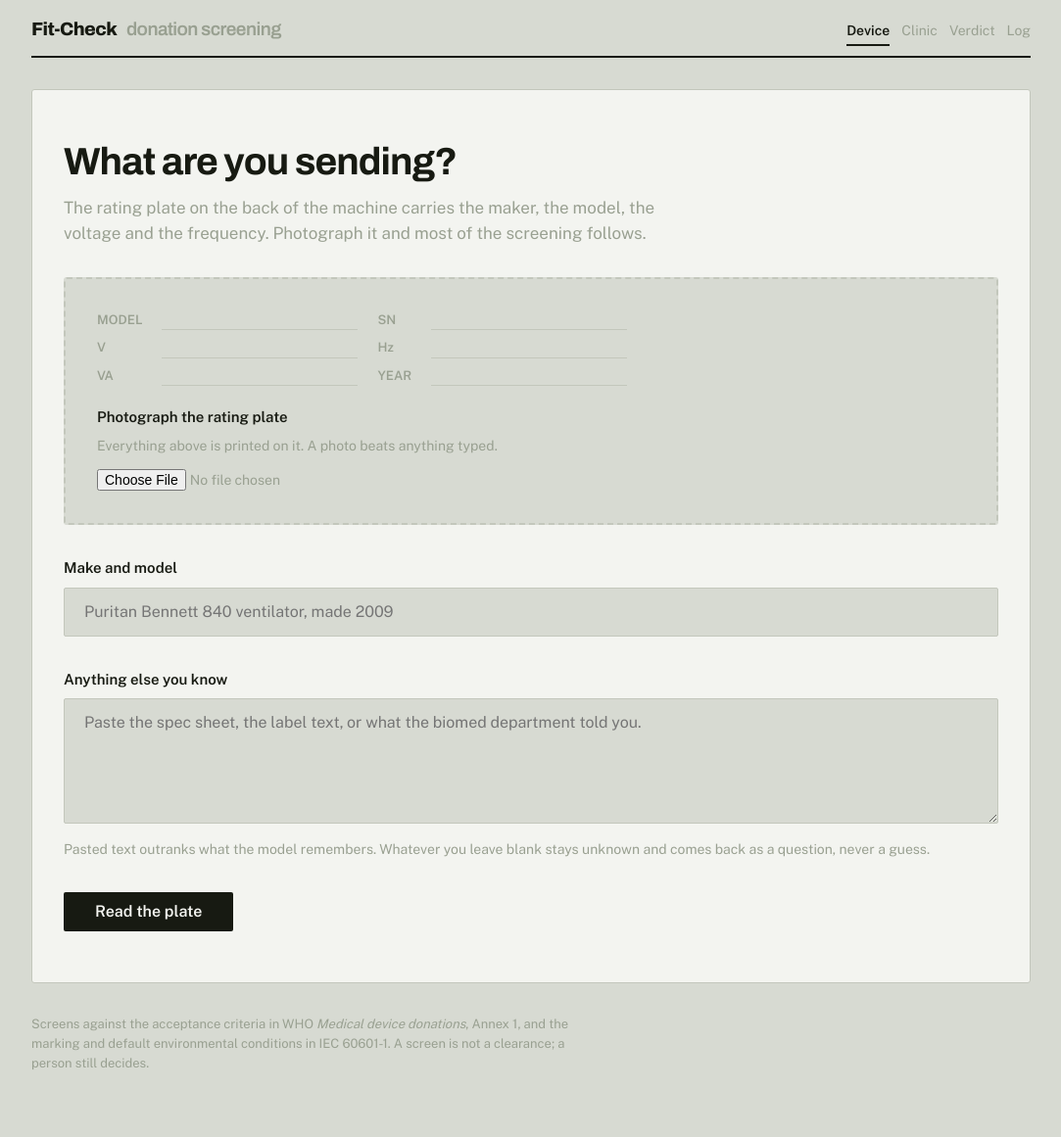
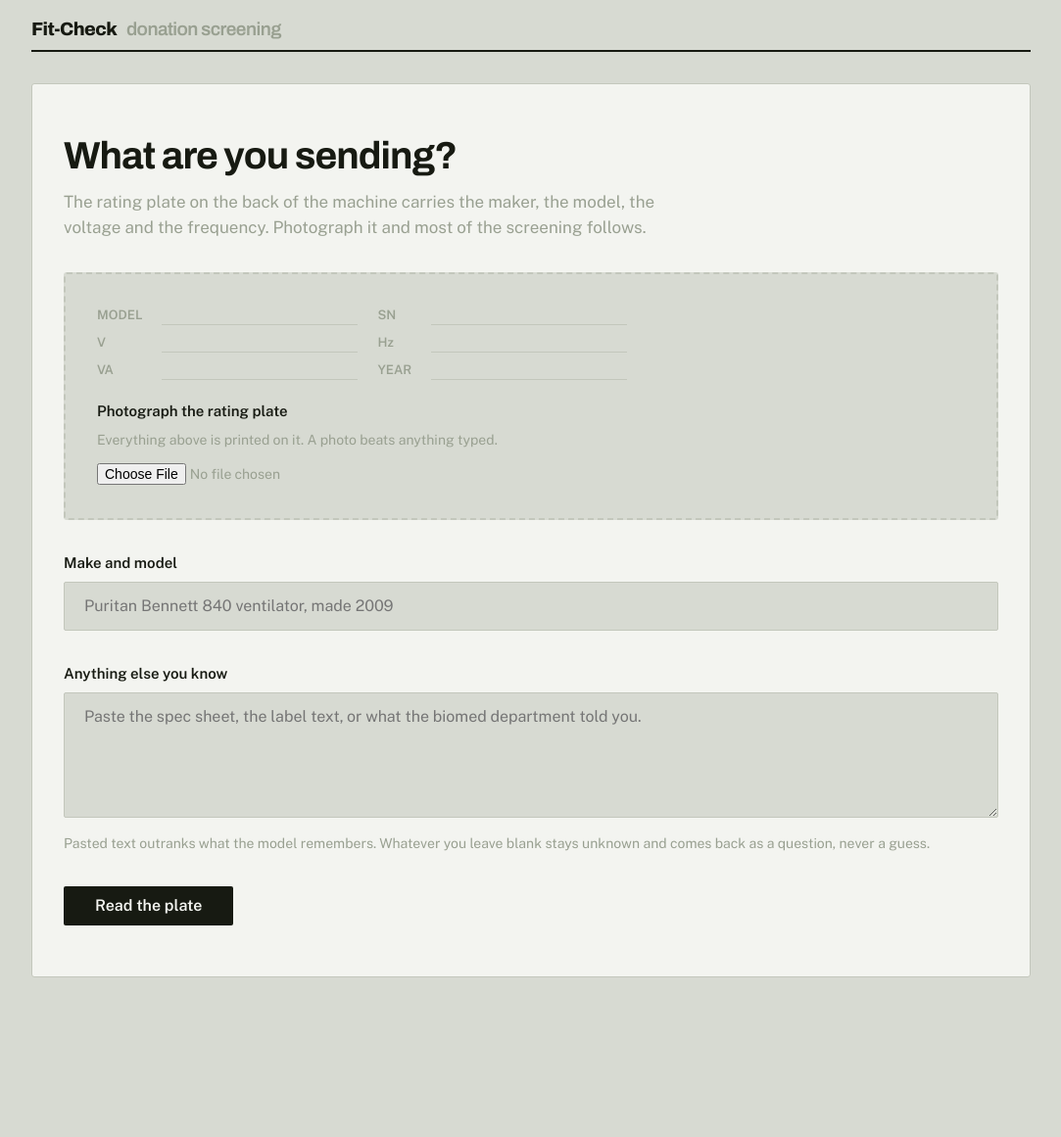
Before and after one commit to CodeManEthan/hacktn-fit-check, a FastAPI app: page /donor in a window 1280 px wide. Shown: the whole page at 98% size, without its empty margins (98-1181 px from the left). After the commit the page ends 998 px from the top, so only its background shows below. Run offline with FastAPI, Linux system fonts and the light colour scheme.

Commit message:
fix: simplify the page header and drop the standards footer
The wordmark pointed at /donor, so clicking it from anywhere in the
marketplace dropped the visitor into the old single-device flow rather
than the landing page.

Also removes the Device/Clinic/Verdict/Log step rail and the WHO/IEC
footnote from the shared base template. The step rail was the only
consumer of the "step" context value, so that is gone from the eight
route handlers that were still passing it, along with the now-unused
.rail-steps and footer rules. The footer supplied the page's bottom
padding, which moves onto .shell.

/impact keeps its links from the landing and verdict pages.

Co-Authored-By: Claude Opus 5 (1M context) <noreply@anthropic.com>

```diff
--- a/app/web/routes.py
+++ b/app/web/routes.py
@@ -39,7 +39,7 @@ def _error(request: Request, message: str, back: str = "/donor") -> HTMLResponse
 @router.get("/donor", response_class=HTMLResponse)
 def donor_form(request: Request) -> HTMLResponse:
     return TEMPLATES.TemplateResponse(
-        request=request, name="donor.html", context={"step": 1}
+        request=request, name="donor.html", context={}
     )
 
 
@@ -79,7 +79,7 @@ def clinic_form(request: Request, device_id: int) -> HTMLResponse:
     return TEMPLATES.TemplateResponse(
         request=request,
         name="clinic.html",
-        context={"step": 2, "device_id": device_id, "facilities": FACILITIES},
+        context={"device_id": device_id, "facilities": FACILITIES},
     )
 
 
@@ -128,7 +128,6 @@ def verdict_page(request: Request, verdict_id: str) -> HTMLResponse:
         request=request,
         name="verdict.html",
         context={
-            "step": 3,
             "record": record,
             "verdict": record["verdict"],
             "device": record["device"],
@@ -147,7 +146,6 @@ def impact_page(request: Request) -> HTMLResponse:
     try:
         reasons = repository.failures_by_reason()
         context = {
-            "step": 4,
             "counts": repository.count_by_outcome(),
             "reasons": reasons,
             "peak": max((n for _, n in reasons), default=1),
--- a/app/web/static/style.css
+++ b/app/web/static/style.css
@@ -52,7 +52,7 @@ body {
   -webkit-font-smoothing: antialiased;
 }
 
-.shell { max-width: 1060px; margin: 0 auto; padding: 0 var(--s4); }
+.shell { max-width: 1060px; margin: 0 auto; padding: 0 var(--s4) var(--s6); }
 
 /* ---- top rail ---------------------------------------------------- */
 
@@ -71,15 +71,6 @@ body {
   text-decoration: none;
 }
 .mark span { color: var(--etch); font-weight: 600; margin-left: 7px; }
-
-.rail-steps { display: flex; gap: var(--s3); margin-left: auto; font-size: 14px; }
-.rail-steps a, .rail-steps i {
-  font-style: normal;
-  color: var(--etch);
-  text-decoration: none;
-  padding-bottom: 2px;
-}
-.rail-steps .now { color: var(--ink); font-weight: 600; box-shadow: 0 2px 0 var(--ink); }
 
 /* ---- plate --------------------------------------------------------- */
 
@@ -308,8 +299,6 @@ tr.is-good .what { border-left-color: var(--clear); }
 .after { display: flex; gap: var(--s4); align-items: baseline; margin-top: var(--s6); }
 .ref { color: var(--etch); font-size: 13px; margin-top: var(--s4); }
 
-footer { padding: 0 0 var(--s6); color: var(--etch); font-size: 13px; max-width: 72ch; }
-footer em { font-style: italic; }
 
 @media (prefers-reduced-motion: reduce) {
   * { transition: none !important; animation: none !important; }
--- a/app/web/templates/base.html
+++ b/app/web/templates/base.html
@@ -11,23 +11,11 @@
 <body>
   <div class="shell">
     <header class="rail">
-      <a class="mark" href="/donor">Fit-Check <span>donation screening</span></a>
-      {% set now = step | default(0) %}
-      <nav class="rail-steps">
-        <i class="{{ 'now' if now == 1 }}">Device</i>
-        <i class="{{ 'now' if now == 2 }}">Clinic</i>
-        <i class="{{ 'now' if now == 3 }}">Verdict</i>
-        <a href="/impact" class="{{ 'now' if now == 4 }}">Log</a>
-      </nav>
+      <a class="mark" href="/">Fit-Check <span>donation screening</span></a>
     </header>
     <main>
       {% block content %}{% endblock %}
     </main>
-    <footer>
-      <p>Screens against the acceptance criteria in WHO <em>Medical device donations</em>,
-         Annex 1, and the marking and default environmental conditions in IEC 60601-1.
-         A screen is not a clearance; a person still decides.</p>
-    </footer>
   </div>
 </body>
 </html>
```
Also changed, not shown: app/web/marketplace_routes.py (+4 -4 lines).
